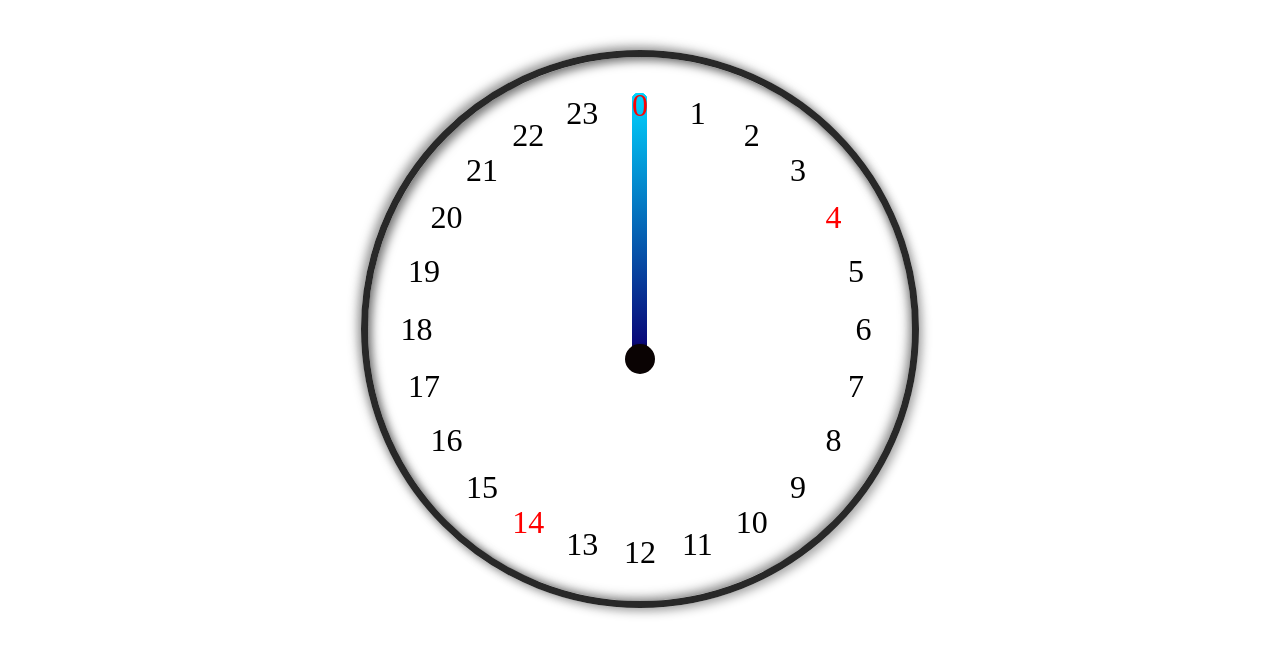
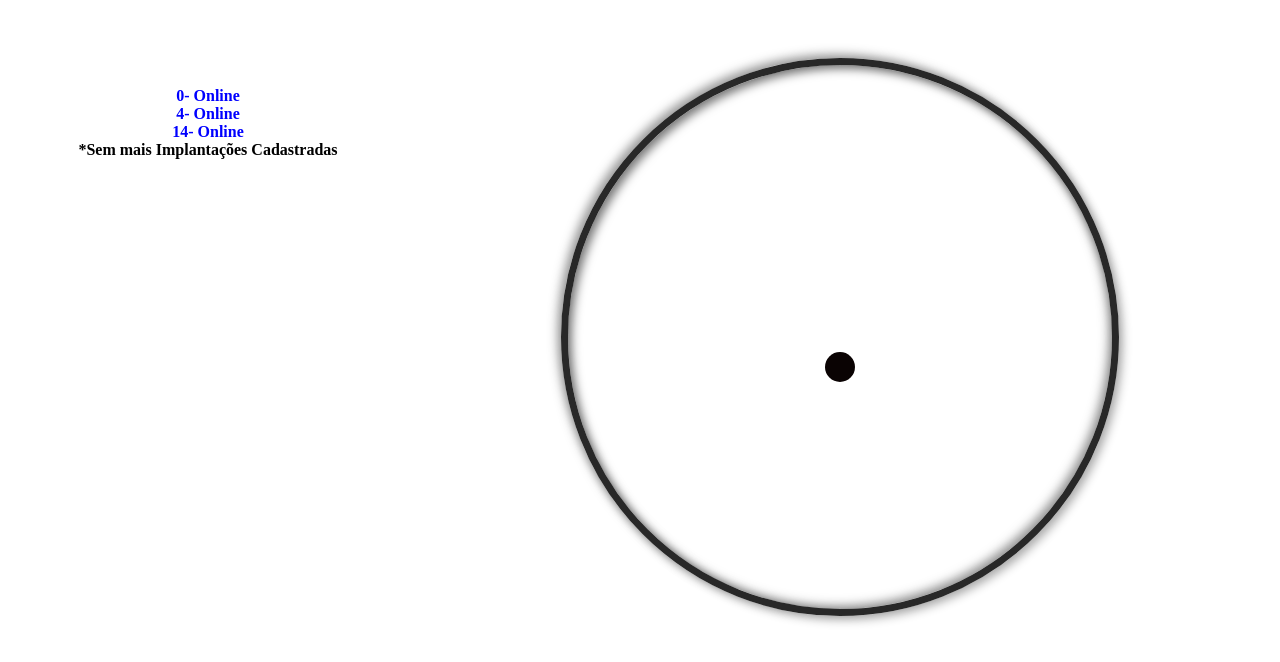
Before and after one commit to PedroAugustoCR/Angular-Relogio, an Angular app: page / in a window 1280 px wide. Shown: the top 662 px of the page. Built offline with nearby package versions, Linux system fonts and the light colour scheme.

Commit message:
Tabela de mensagens coloridas

```diff
--- a/src/app/app.component.css
+++ b/src/app/app.component.css
@@ -32,7 +32,7 @@ body {
 }
 
 .clock::before {
-  content: "";
+  content: '';
   height: 30px;
   width: 30px;
   border-radius: 50%;
@@ -45,8 +45,13 @@ body {
 }
 
 .clock span {
-  background: rgb(2,0,36);
-  background: linear-gradient(0deg, rgba(2,0,36,1) 0%, rgba(9,9,121,1) 3%, rgba(0,212,255,1) 100%);
+  background: rgb(2, 0, 36);
+  background: linear-gradient(
+    0deg,
+    rgba(2, 0, 36, 1) 0%,
+    rgba(9, 9, 121, 1) 3%,
+    rgba(0, 212, 255, 1) 100%
+  );
   position: absolute;
   transform-origin: bottom;
   border-radius: 7px;
@@ -55,7 +60,6 @@ body {
   top: 4%;
   left: 48.5%;
 }
-
 
 .clock div {
   position: absolute;
@@ -70,3 +74,15 @@ body {
   font-weight: 500;
   font-size: 2rem;
 }
+
+.container {
+  display: flex;
+  flex-direction: column;
+  justify-content: center;
+  align-items: center;
+  flex-wrap: wrap;
+  align-content: center;
+  width: 400px;
+  height: 230px;
+  column-gap: 80px;
+}
--- a/src/app/app.component.html
+++ b/src/app/app.component.html
@@ -1,11 +1,8 @@
-<div class="clock">
-  <div *ngFor="let hrs of listaHoras; let i = index">
-    <span class="hours"></span>
-    <div
-      [style.--i]="changePosition(i)"
-      [ngClass]="{ changeColor: changeColorHours(i) }"
-    >
-      <b>{{ hrs }}</b>
+<div style="display: flex">
+  <div class="container">
+    <div *ngFor="let hrs of data; let i = index">
+      <div [ngStyle]="changeColor(hrs)">{{ hrs }}</div>
     </div>
   </div>
+  <div class="clock"></div>
 </div>
--- a/src/app/app.component.ts
+++ b/src/app/app.component.ts
@@ -33,10 +33,13 @@ export class AppComponent implements OnInit {
     '23',
   ];
 
+  public listMessage: any[] = [];
+
   public message: string[] = [
     'Online',
     'Online e Cloud',
     'Online, Cloud e Batch',
+    'Sem Horário para Implantação',
   ];
 
   public data: string[] = ['ONNNONNNNNNNNNONNNNNNNNN'];
@@ -47,6 +50,8 @@ export class AppComponent implements OnInit {
 
   public observable() {
     this.data = this.putComma(this.data);
+    this.coloredMessageList();
+    console.log(this.data);
   }
 
   public putComma(value: string[]) {
@@ -59,6 +64,36 @@ export class AppComponent implements OnInit {
     return this.data[index] != 'N' ? true : false;
   }
 
+  public coloredMessageList() {
+    let message = this.message;
+    this.data.forEach((res, i) => {
+      res == 'O'
+        ? this.data.splice(i, 1, i + '- ' + message[0])
+        : res == 'N'
+        ? this.data.splice(i, 1, i + '- ' + message[3])
+        : '';
+
+      this.data = this.data.filter((res) =>
+        res.includes(message[0] || message[1])
+      );
+
+      this.data.push('*Sem mais Implantações Cadastradas');
+    });
+
+    // this.changeColor(this.data);
+  }
+
+  public changeColor(data: string) {
+    return {
+      color: data.includes(this.message[0])
+        ? 'Blue'
+        : data.includes(this.message[3])
+        ? 'Red'
+        : 'black',
+      'font-weight': 'bold',
+    };
+  }
+
   changePosition(index: number) {
     let i = index / 2;
     return i;
```
